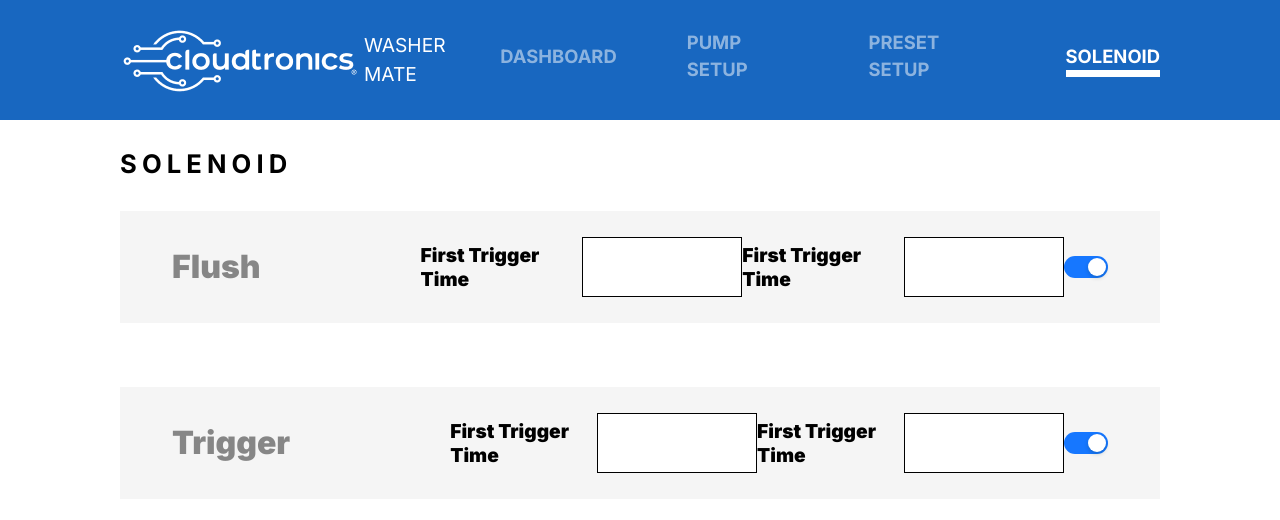
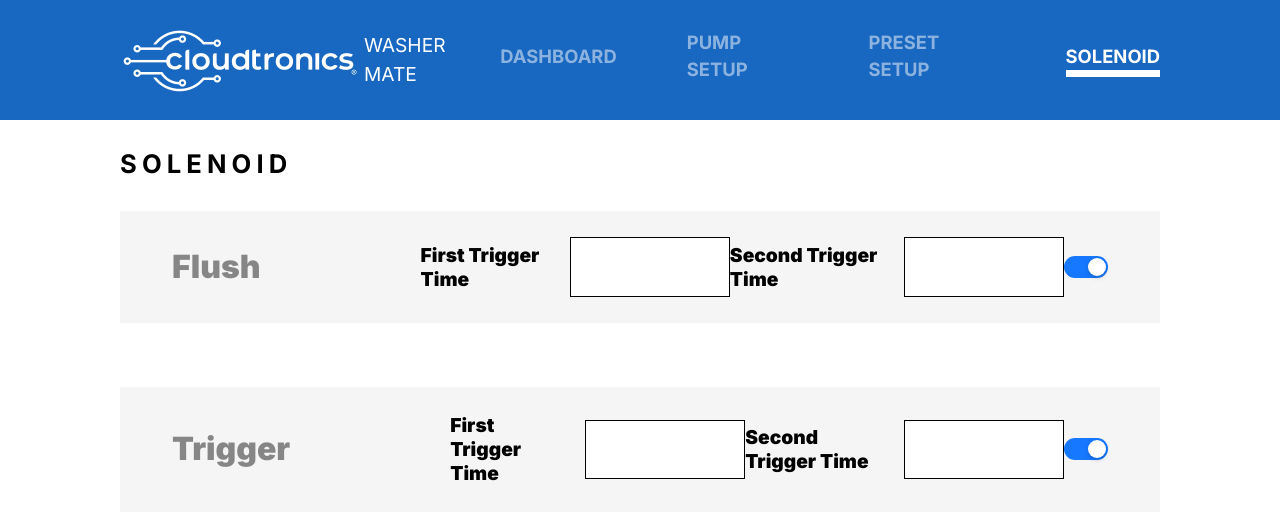
Before and after one commit to piyawatpm/washer-demo2, a Next.js app: page / in a window 1280 px wide. Both pictures are taken after a click on the element "SOLENOID". Shown: the top 520 px of the page. Built offline with nearby package versions, Linux system fonts and the light colour scheme.

Commit message:
fix: fix typo

```diff
--- a/src/app/__component/Solenoid.tsx
+++ b/src/app/__component/Solenoid.tsx
@@ -14,7 +14,7 @@ const Solenoid = () => {
               <input className=" w-[10rem] h-[3.7rem] border px-4 border-black"></input>
             </div>
             <div className=" flex items-center gap-x-[1.65rem]">
-              <p className=" text-[1.2rem] font-black">First Trigger Time</p>
+              <p className=" text-[1.2rem] font-black">Second Trigger Time</p>
               <input className=" w-[10rem] h-[3.7rem] border px-4 border-black"></input>
             </div>
             <Switch defaultChecked />
@@ -28,7 +28,7 @@ const Solenoid = () => {
               <input className=" w-[10rem] h-[3.7rem] border px-4 border-black"></input>
             </div>
             <div className=" flex items-center gap-x-[1.65rem]">
-              <p className=" text-[1.2rem] font-black">First Trigger Time</p>
+              <p className=" text-[1.2rem] font-black">Second Trigger Time</p>
               <input className=" w-[10rem] h-[3.7rem] border px-4 border-black"></input>
             </div>
             <Switch defaultChecked />
```
